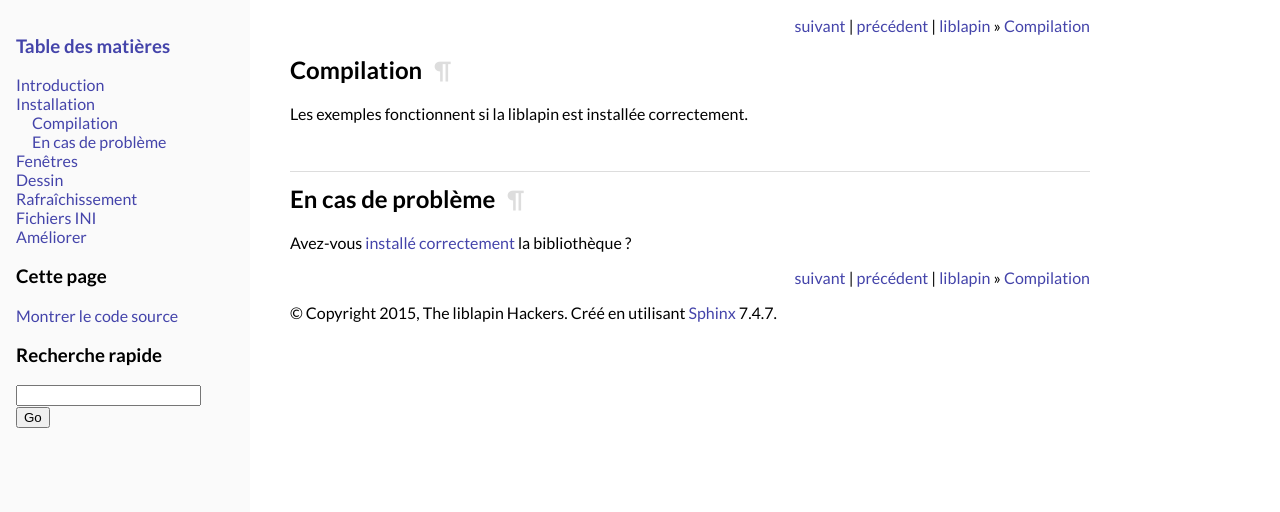
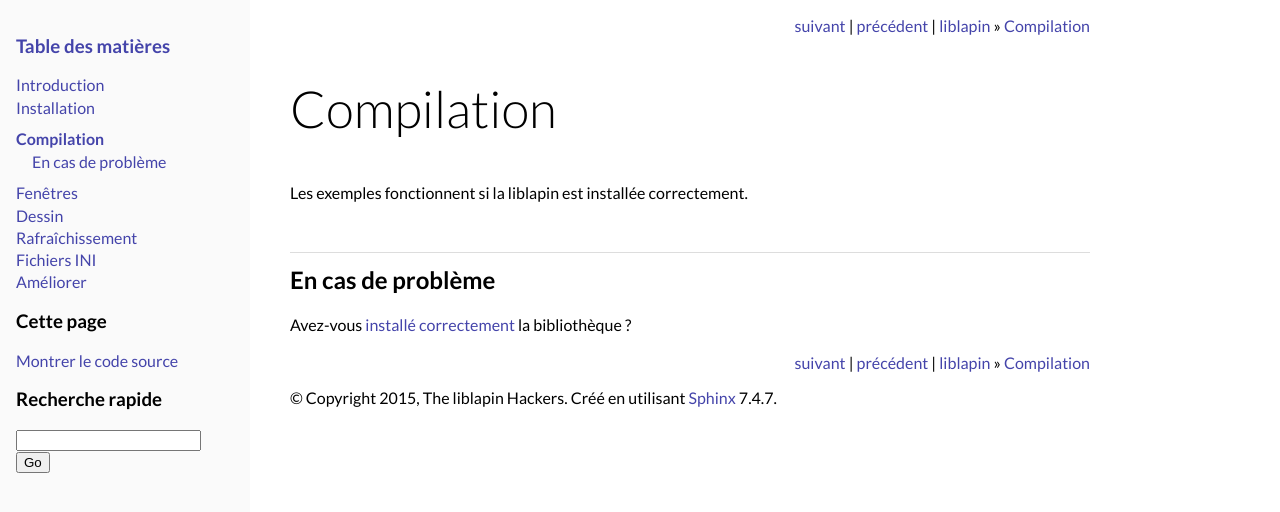
Before and after one commit to motet-a/liblapin-tutorial, a Sphinx documentation site: the page built from source/build.md, in a window 1280 px wide. Shown: the top 512 px of the page. Built offline with Sphinx 7.4.7, drawn with Linux system fonts in a browser that asks for light colours; some web fonts are replaced.

Commit message:
Improved style.css

```diff
--- a/source/theme/static/style.css
+++ b/source/theme/static/style.css
@@ -6,9 +6,19 @@ body {
     font-size: 16px;
 }
 
+p {
+    line-height: 140%;
+}
+
 @media screen and (min-width: 900px) {
     .documentwrapper, .related, .footer {
 	margin-left: 250px;
+    }
+}
+
+@media screen and (min-width: 1400px) {
+    .documentwrapper, .related, .footer {
+	margin-left: 360px;
     }
 }
 
@@ -29,6 +39,7 @@ pre,code {
 
 .sphinxsidebar {
     background: #fafafa;
+    overflow-y: auto;
 }
 
 @media screen and (min-width: 900px) {
@@ -41,6 +52,12 @@ pre,code {
     }
 }
 
+@media screen and (min-width: 1400px) {
+    .sphinxsidebar {
+	width: 360px;
+    }
+}
+
 .sphinxsidebarwrapper {
     padding: 1em;
 }
@@ -50,8 +67,22 @@ pre,code {
     list-style: none;
 }
 
+.sphinxsidebar li {
+    margin-top: 0.2em;
+    margin-bottom: 0.2em;
+}
+
+.sphinxsidebar ul li.current ul {
+    padding-left: 1em;
+    margin-bottom: 0.8em;
+}
+
 .sphinxsidebar ul li.current {
-    padding-left: 1em;
+    margin-top: 0.8em;
+}
+
+.sphinxsidebar a.current {
+    font-weight: bold;
 }
 
 code {
@@ -62,10 +93,15 @@ code {
 a {
     color: #44a;
     text-decoration: none;
+    padding-bottom: 0.0em;
+    border-bottom: solid 1px black;
+    border-color: rgba(0,0,0,0);
+    -webkit-transition: border-color 0.2s; /* Safari 3.1 to 6.0 */
+    transition: border-color 0.2s;
 }
 
 a:hover {
-    color: #226;
+    border-color: #44a;
 }
 
 pre.highlight, pre.literal-block {
@@ -83,6 +119,7 @@ a.reference.external[href^="https://github.com"][href$=".c"] {
     border-radius: 0.3em;
     -webkit-transition: background 0.2s; /* Safari 3.1 to 6.0 */
     transition: background 0.2s;
+    border: none;
 }
 
 a.reference.external[href^="https://github.com"][href$=".c"]:hover {
@@ -91,6 +128,11 @@ a.reference.external[href^="https://github.com"][href$=".c"]:hover {
 }
 
 h1 {
+    font-weight: 300;
+    font-size: 3.2em;
+}
+h1 .headerlink {
+    display: none;
 }
 
 h2 {
@@ -103,12 +145,19 @@ h3 {
 }
 
 .headerlink {
-    color: #ddd;
+    color: rgba(0,0,0,0);
     margin-left: 0.5em;
+    border: none;
+    -webkit-transition: color 0.2s; /* Safari 3.1 to 6.0 */
+    transition: color 0.2s;
 }
 
-.headerlink:hover {
-    color: #aaa;
+h2:hover .headerlink {
+    color: #ddd;
+}
+
+h2 .headerlink:hover {
+    color: #888;
 }
 
 .related ul {
```
